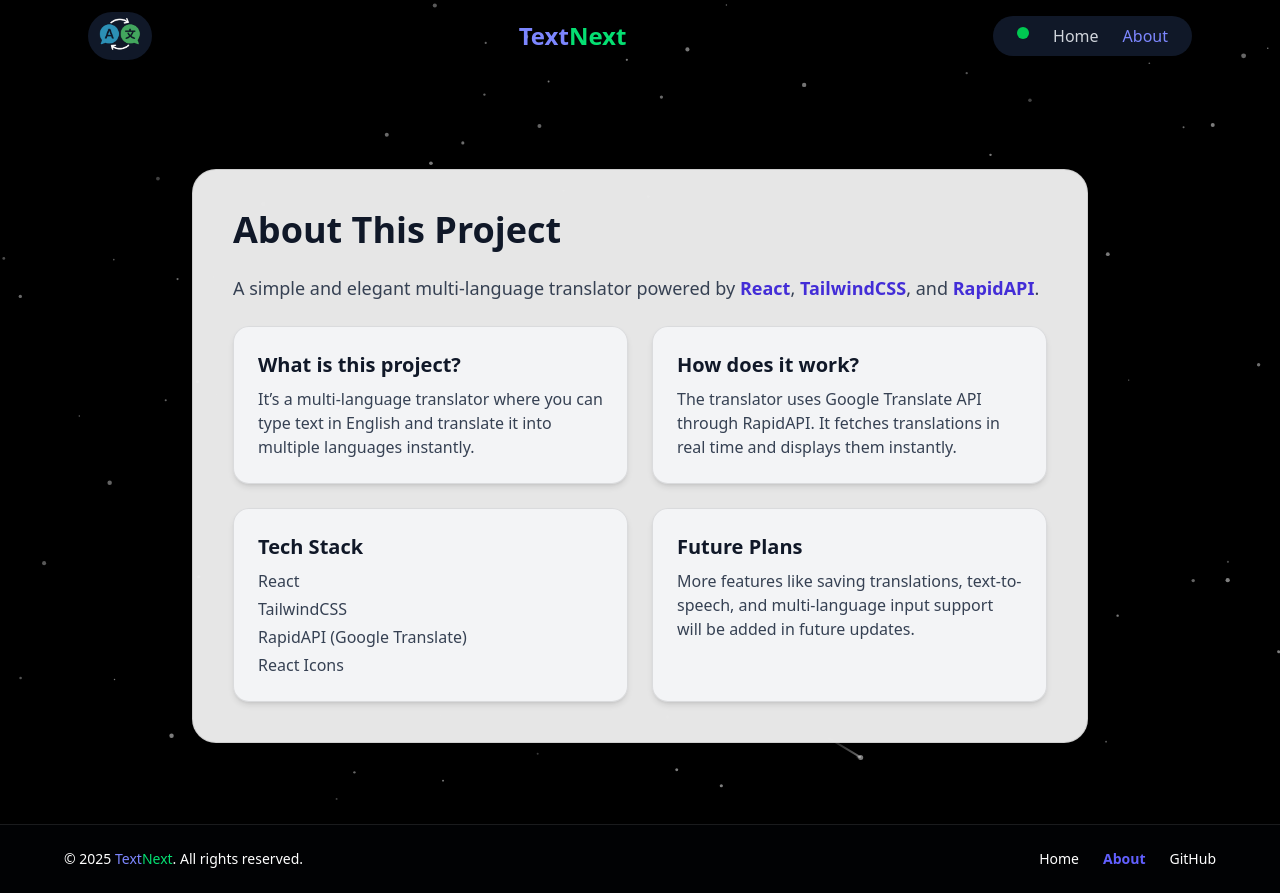
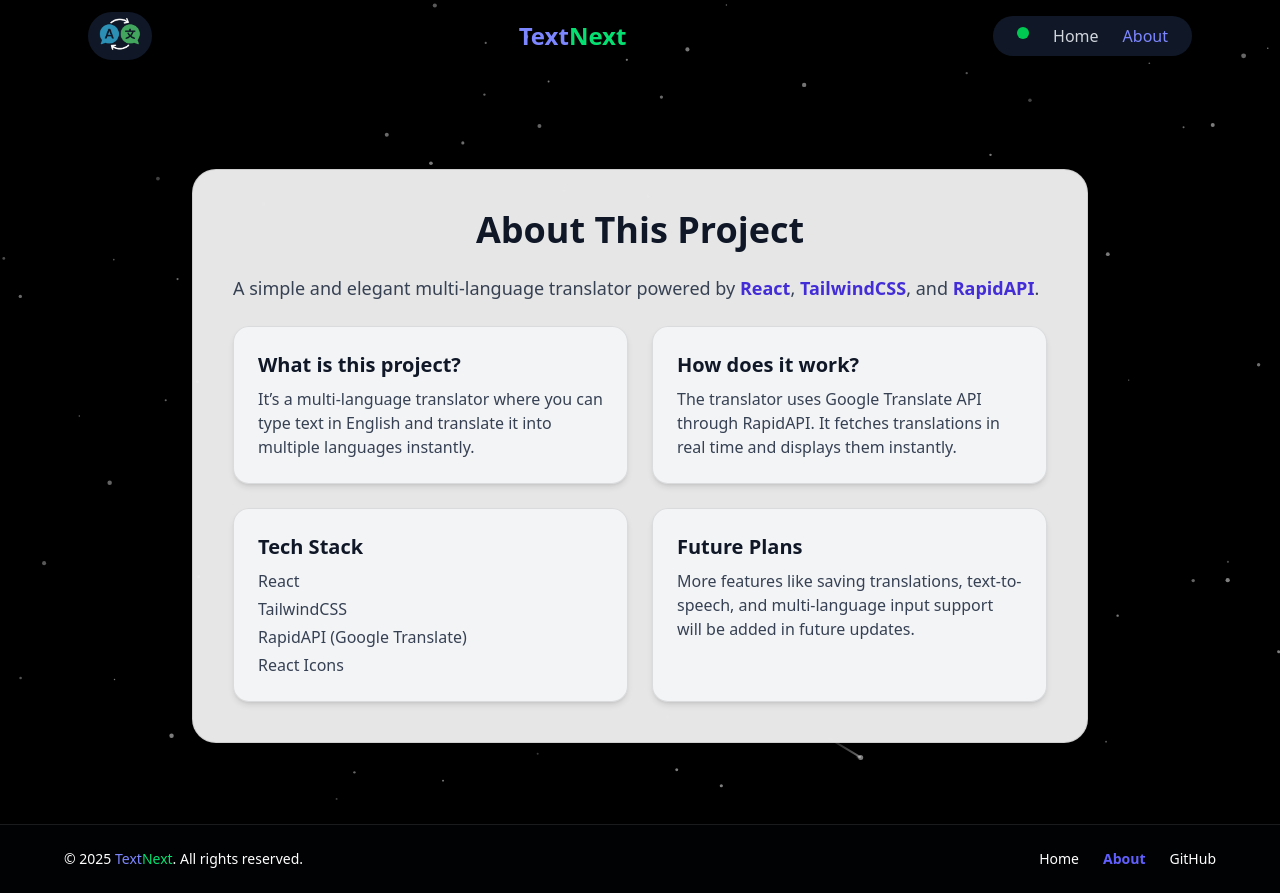
Before and after one commit to Ashish27KUMAR/TextNext, a React (Vite) app: page /about in a window 1280 px wide. Built offline with nearby package versions, Linux system fonts and the light colour scheme.

Commit message:
About updated

```diff
--- a/src/components/About.jsx
+++ b/src/components/About.jsx
@@ -10,7 +10,7 @@
         p-6 md:p-10 space-y-6 w-full max-w-4xl text-left transition-colors duration-500"
       >
         {/* Title */}
-        <h1 className="text-3xl md:text-4xl font-bold text-gray-900 dark:text-white">
+        <h1 className="text-3xl md:text-4xl flex justify-center font-bold text-gray-900 dark:text-indigo-400">
           About This Project
         </h1>
         <p className="text-gray-700 dark:text-gray-300 text-lg">
```
